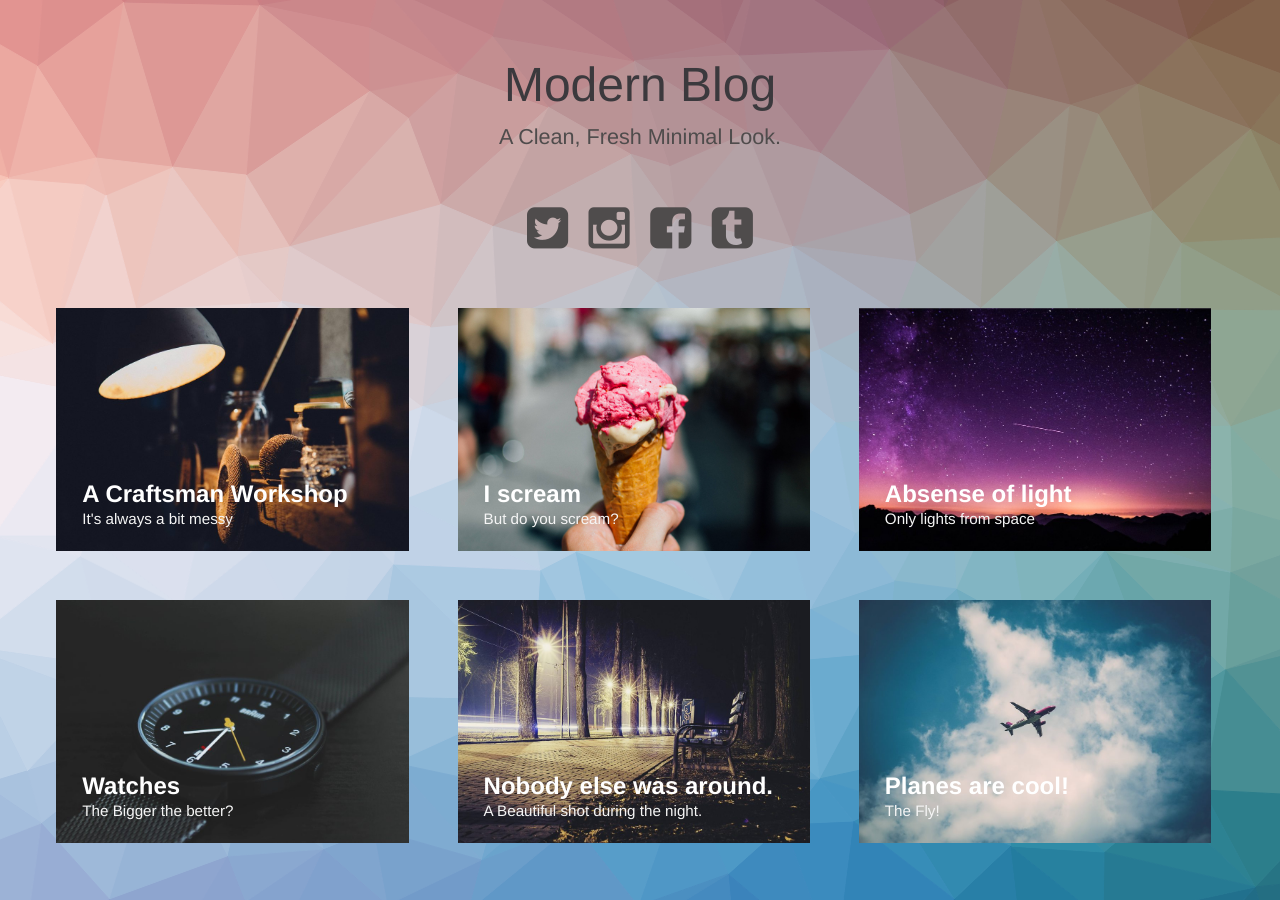
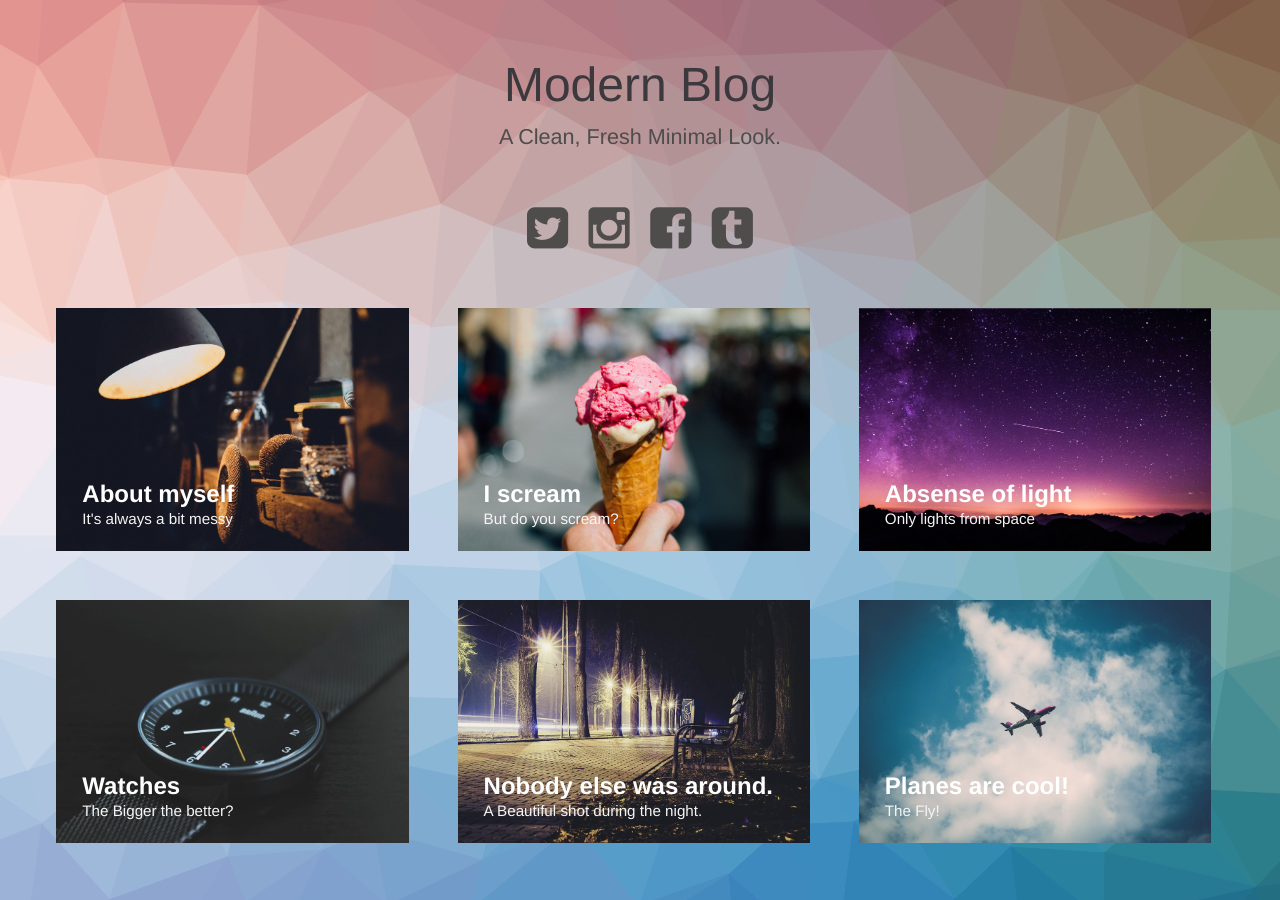
Before and after one commit to L-727/L-727.github.io, a Jekyll site: the page built from index.html, in a window 1280 px wide. Built offline with Jekyll 4.4.1, drawn with Linux system fonts in a browser that asks for light colours.

Commit message:
Update 2015-04-25-workshop.markdown

```diff
--- a/_posts/2015-04-25-workshop.markdown
+++ b/_posts/2015-04-25-workshop.markdown
@@ -1,10 +1,10 @@
 ---
-title:  "A Craftsman Workshop"
+title:  "About myself"
 subtitle: "It's always a bit messy"
-author: "Wferr"
+author: "L-727"
 avatar: "img/authors/wferr.png"
 image: "img/f.jpg"
-date:   2015-04-25 12:12:12
+date:   2023-09-05 12:12:12
 ---
 
 ### Dolor sit amet?
```
